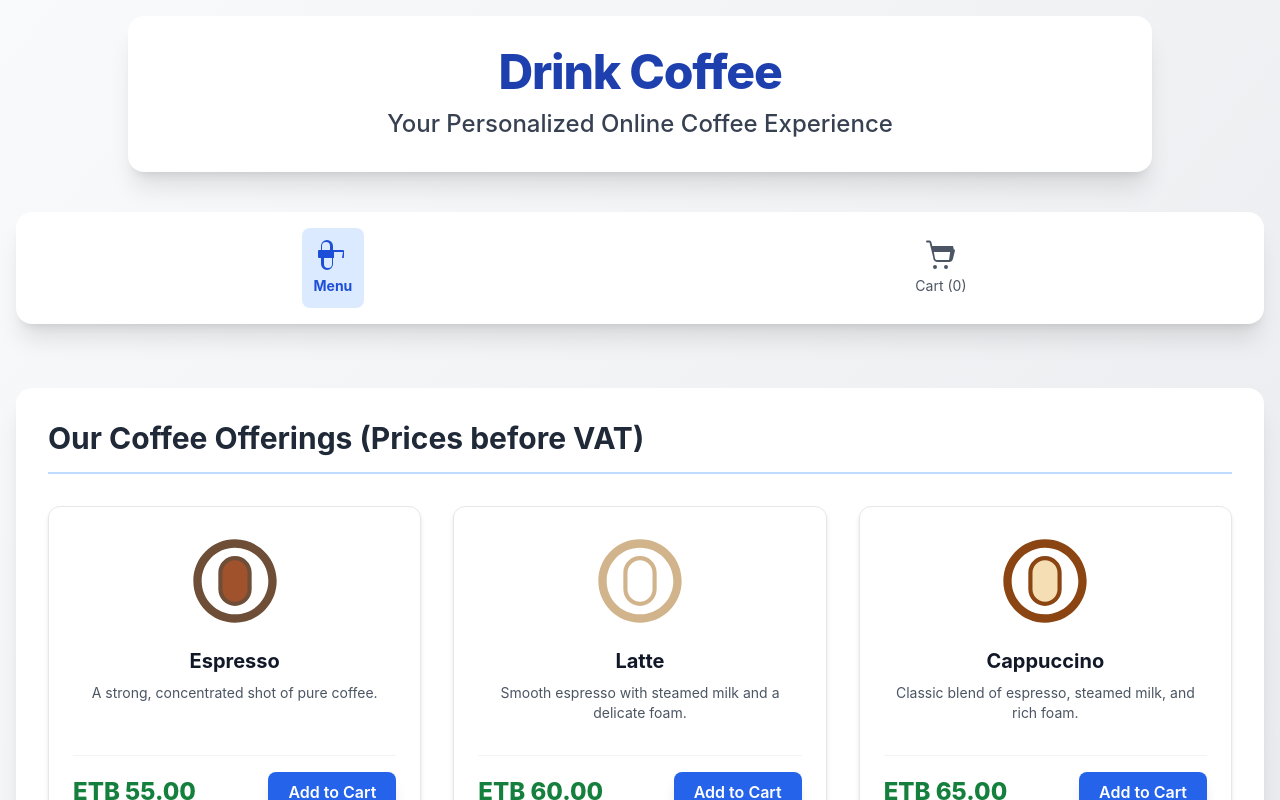
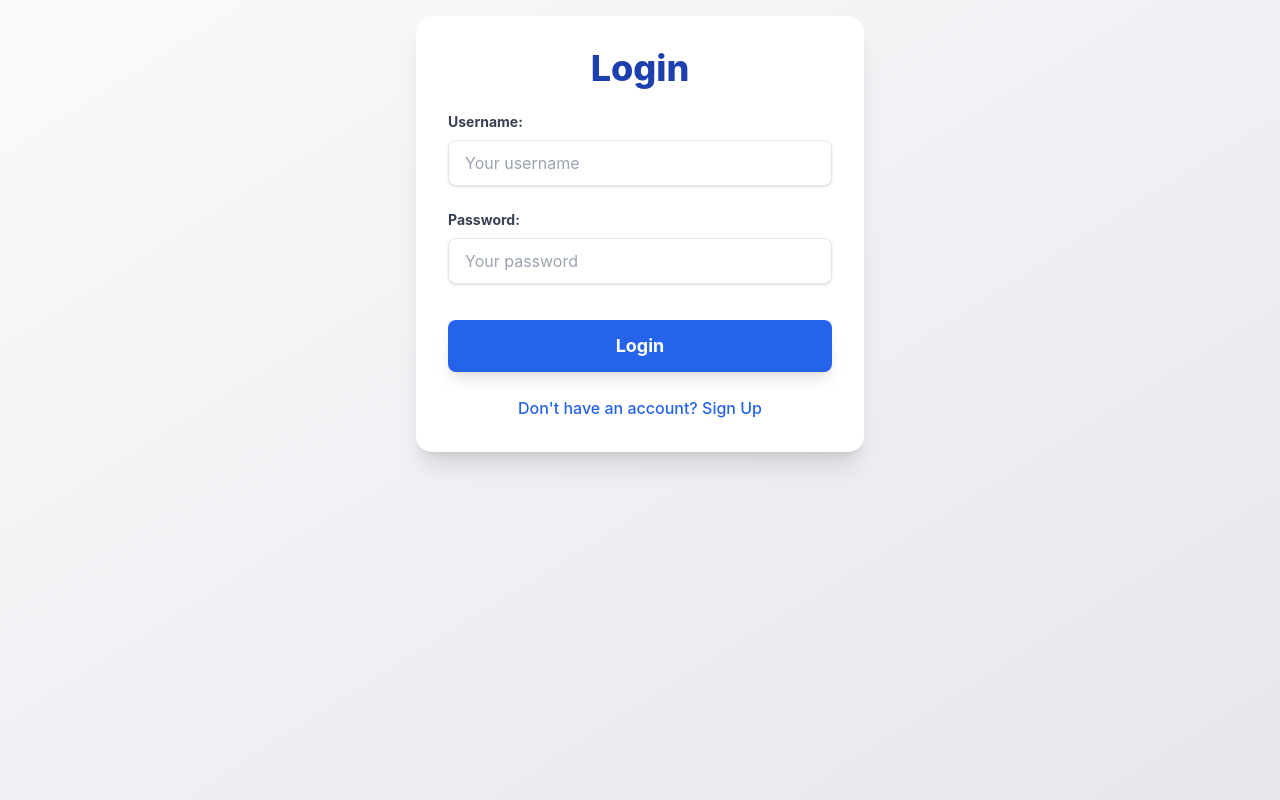
Before and after one commit to Kirakin/drink-coffee, a React (Create React App) app: page / in a window 1280 px wide. Built offline with nearby package versions, Linux system fonts and the light colour scheme.

Commit message:
Update App.js
make a little change on the sign up page

```diff
--- a/src/App.js
+++ b/src/App.js
@@ -1,4 +1,59 @@
-import React, { useState, useEffect, useRef } from 'react';
+import React, { useState, useEffect, useRef, createContext, useContext } from 'react';
+
+// --- Auth Context ---
+const AuthContext = createContext(null);
+
+// Auth Provider to wrap your App and provide authentication state
+const AuthProvider = ({ children }) => {
+    const [user, setUser] = useState(null); // Stores logged-in user info
+    const [isLoggedIn, setIsLoggedIn] = useState(false);
+
+    // Simulate persistent login using localStorage
+    useEffect(() => {
+        const storedUser = localStorage.getItem('currentUser');
+        if (storedUser) {
+            try {
+                const parsedUser = JSON.parse(storedUser);
+                setUser(parsedUser);
+                setIsLoggedIn(true);
+            } catch (e) {
+                console.error("Failed to parse user from localStorage:", e);
+                localStorage.removeItem('currentUser'); // Clear invalid data
+            }
+        }
+    }, []);
+
+    const login = (userData) => {
+        setUser(userData);
+        setIsLoggedIn(true);
+        localStorage.setItem('currentUser', JSON.stringify(userData)); // Store in localStorage
+    };
+
+    const logout = () => {
+        setUser(null);
+        setIsLoggedIn(false);
+        localStorage.removeItem('currentUser'); // Clear from localStorage
+    };
+
+    const authContextValue = {
+        user,
+        isLoggedIn,
+        login,
+        logout,
+    };
+
+    return (
+        <AuthContext.Provider value={authContextValue}>
+            {children}
+        </AuthContext.Provider>
+    );
+};
+
+// Custom hook to use auth context
+const useAuth = () => {
+    return useContext(AuthContext);
+};
+
 
 // Helper component for general icons (e.g., menu, cart)
 const Icon = ({ name, size = 24, weight = "fill", className = "" }) => {
@@ -14,7 +69,21 @@ const Icon = ({ name, size = 24, weight = "fill", className = "" }) => {
                 <path d="M96 216a16 16 0 1 1-16-16 16 16 0 0 1 16 16Zm88 0a16 16 0 1 1-16-16 16 16 0 0 1 16 16ZM224 48H58.34L50.41 16.2A16 16 0 0 0 35.88 4H16a8 8 0 0 0 0 16h19.88l30.06 120.24A32 32 0 0 0 96 176h96a32 32 0 0 0 31.06-23.76l.1-.41 16-64a8 8 0 0 0-7.7-10.83ZM192 160H96a16 16 0 0 1-15.53-12.06L70.47 96h131.06Z"></path>
             </svg>
         ),
-        // Add more icons here if needed for other UI elements
+        'user': (
+            <svg xmlns="http://www.w3.org/2000/svg" width={size} height={size} viewBox="0 0 256 256" fill="currentColor">
+                <path d="M232 128a104 104 0 1 1-104-104A104.11 104.11 0 0 1 232 128ZM128 40a88 88 0 1 0 88 88A88.1 88.1 0 0 0 128 40Zm0 24a40 40 0 1 0 40 40A40 40 0 0 0 128 64Zm0 64a24 24 0 1 1-24 24A24 24 0 0 1 128 128Zm-40 56a71.85 71.85 0 0 1 79.77 0 71.32 71.32 0 0 0-79.77 0Z"></path>
+            </svg>
+        ),
+        'lock': (
+            <svg xmlns="http://www.w3.org/2000/svg" width={size} height={size} viewBox="0 0 256 256" fill="currentColor">
+                <path d="M184 80a56 56 0 0 0-112 0v24a8 8 0 0 0 8 8h96a8 8 0 0 0 8-8ZM128 200a20 20 0 1 1 20-20A20.02 20.02 0 0 1 128 200Zm88-72v88a16 16 0 0 1-16 16H64a16 16 0 0 1-16-16v-88a8 8 0 0 1 16 0v88h128v-88a8 8 0 0 1 16 0Zm-40-72a40 40 0 0 1-80 0v16h80Z"></path>
+            </svg>
+        ),
+        'arrow-left': (
+            <svg xmlns="http://www.w3.org/2000/svg" width={size} height={size} viewBox="0 0 256 256" fill="currentColor">
+                <path d="M224 128a8 8 0 0 1-8 8H59.31l58.35 58.34a8 8 0 0 1-11.32 11.32l-72-72a8 8 0 0 1 0-11.32l72-72a8 8 0 0 1 11.32 11.32L59.31 120H216a8 8 0 0 1 8 8Z"></path>
+            </svg>
+        )
     };
     return <span className={className}>{icons[name]}</span>;
 };
@@ -35,6 +104,93 @@ const CoffeeIcon = ({ name, size = 80, className = "" }) => {
     return <span className={className}>{coffeeIcons[name]}</span>;
 };
 
+
+// --- AuthForm Component (for both Login and Signup) ---
+const AuthForm = ({ type, onAuthSuccess, onSwitchMode }) => {
+    const [username, setUsername] = useState('');
+    const [password, setPassword] = useState('');
+    const [error, setError] = useState('');
+    const { login } = useAuth(); // Use the login function from AuthContext
+
+    const handleSubmit = (e) => {
+        e.preventDefault();
+        setError(''); // Clear previous errors
+
+        if (username.length < 3 || password.length < 6) {
+            setError('Username must be at least 3 characters and password at least 6 characters.');
+            return;
+        }
+
+        // In a real app, you'd send these to a backend API
+        // For this demo, we'll simulate success/failure
+        if (type === 'login') {
+            if (username === 'testuser' && password === 'password123') {
+                login({ username: 'testuser' });
+                onAuthSuccess();
+            } else {
+                setError('Invalid username or password.');
+            }
+        } else { // signup
+            // Simulate successful signup
+            // In a real app, you'd check if username already exists
+            login({ username }); // Log in the new user immediately
+            onAuthSuccess();
+        }
+    };
+
+    return (
+        <div className="w-full max-w-md bg-white shadow-xl rounded-2xl p-8 flex flex-col items-center">
+            <h2 className="text-4xl font-extrabold text-blue-800 mb-6">
+                {type === 'login' ? 'Login' : 'Sign Up'}
+            </h2>
+            {error && (
+                <p className="text-red-600 mb-4 bg-red-100 p-3 rounded-lg w-full text-center">{error}</p>
+            )}
+            <form onSubmit={handleSubmit} className="w-full space-y-6">
+                <div>
+                    <label htmlFor="username" className="block text-gray-700 text-sm font-bold mb-2">
+                        Username:
+                    </label>
+                    <input
+                        type="text"
+                        id="username"
+                        value={username}
+                        onChange={(e) => setUsername(e.target.value)}
+                        className="shadow appearance-none border rounded-lg w-full py-3 px-4 text-gray-700 leading-tight focus:outline-none focus:ring-2 focus:ring-blue-500 focus:border-transparent"
+                        placeholder="Your username"
+                        required
+                    />
+                </div>
+                <div>
+                    <label htmlFor="password" className="block text-gray-700 text-sm font-bold mb-2">
+                        Password:
+                    </label>
+                    <input
+                        type="password"
+                        id="password"
+                        value={password}
+                        onChange={(e) => setPassword(e.target.value)}
+                        className="shadow appearance-none border rounded-lg w-full py-3 px-4 text-gray-700 mb-3 leading-tight focus:outline-none focus:ring-2 focus:ring-blue-500 focus:border-transparent"
+                        placeholder="Your password"
+                        required
+                    />
+                </div>
+                <button
+                    type="submit"
+                    className="w-full bg-blue-600 text-white py-3 px-6 rounded-lg font-bold text-lg hover:bg-blue-700 transition-colors shadow-lg transform hover:scale-105 active:scale-95 focus:outline-none focus:ring-4 focus:ring-blue-300"
+                >
+                    {type === 'login' ? 'Login' : 'Sign Up'}
+                </button>
+            </form>
+            <button
+                onClick={onSwitchMode}
+                className="mt-6 text-blue-600 hover:text-blue-800 transition-colors font-medium text-md"
+            >
+                {type === 'login' ? 'Don\'t have an account? Sign Up' : 'Already have an account? Login'}
+            </button>
+        </div>
+    );
+};
 
 // CoffeeOrderPage Component: Contains the menu and cart logic
 const CoffeeOrderPage = ({ coffeeOfferings, cart, addToCart, removeFromCart, cartSubtotal, vatAmount, cartTotal, handleCheckout }) => {
@@ -334,6 +490,7 @@ const PaymentPage = ({ orderSummary, onBackToMenu }) => {
 // Main App component
 const App = () => {
     const VAT_RATE = 0.15; // 15% VAT
+    const { user, isLoggedIn, logout } = useAuth(); // Use auth state and functions
 
     // Define the initial, un-ordered list of coffee offerings
     const initialCoffeeOfferings = [
@@ -352,10 +509,13 @@ const App = () => {
     const [currentCoffeeOfferings, setCurrentCoffeeOfferings] = useState(initialCoffeeOfferings);
     // State for the shopping cart
     const [cart, setCart] = useState([]);
-    // State to manage the current page view: 'order' or 'payment'
-    const [currentPage, setCurrentPage] = useState('order');
+    // State to manage the current page view: 'order' or 'payment' (only relevant after login)
+    const [currentPage, setCurrentPage] = useState('order'); // Default to 'order' after login
     // State to hold order summary details to pass to payment page
     const [orderSummary, setOrderSummary] = useState(null);
+    // State to manage login/signup mode for the AuthForm
+    const [authMode, setAuthMode] = useState('login');
+
 
     // Calculate subtotal, VAT, and grand total
     const cartSubtotal = cart.reduce((sum, item) => sum + (item.price * item.quantity), 0);
@@ -404,18 +564,47 @@ const App = () => {
         setCurrentCoffeeOfferings(initialCoffeeOfferings); // Reset coffee order
     };
 
+    // This function is called when AuthForm successfully logs in or signs up
+    const handleAuthSuccess = () => {
+        // After successful authentication, ensure the page is set to 'order'
+        setCurrentPage('order');
+    };
+
+    // When logging out, clear the cart and redirect to the login page
+    const handleLogout = () => {
+        logout(); // Call the logout function from AuthContext
+        setCart([]); // Clear the cart
+        setCurrentPage('login'); // Redirect to login page
+        setAuthMode('login'); // Ensure AuthForm shows login mode
+    };
+
     return (
-        <div className="min-h-screen flex flex-col items-center p-4 bg-gradient-to-br from-gray-50 to-gray-200 font-inter text-gray-800 w-full"> {/* Added w-full here */}
+        <div className="min-h-screen flex flex-col items-center p-4 bg-gradient-to-br from-gray-50 to-gray-200 font-inter text-gray-800 w-full">
+            {isLoggedIn ? (
+                // Render the main application content if logged in
+                <>
                     {/* Header */}
                     <header className="w-full max-w-5xl bg-white shadow-xl rounded-2xl p-8 mb-10 text-center transform transition-all duration-300 hover:scale-105">
                         <h1 className="text-5xl font-extrabold text-blue-800 mb-3 tracking-tight">Drink Coffee</h1>
                         <p className="text-2xl text-gray-700 font-medium">Your Personalized Online Coffee Experience</p>
+
+                        {/* User Info and Logout Button */}
+                        <div className="mt-6 flex justify-center items-center gap-4">
+                            <span className="text-lg font-semibold text-gray-700">Welcome, {user?.username}!</span>
+                            <button
+                                onClick={handleLogout}
+                                className="bg-red-500 text-white px-4 py-2 rounded-lg font-semibold hover:bg-red-600 transition duration-300 shadow-md"
+                            >
+                                <Icon name="lock" size={20} className="inline-block mr-2" />
+                                Logout
+                            </button>
+                        </div>
                     </header>
 
-            {/* Conditional rendering based on currentPage state */}
+                    {/* Conditional rendering based on currentPage state (within logged-in view) */}
                     {currentPage === 'order' ? (
                         <CoffeeOrderPage
-                    coffeeOfferings={currentCoffeeOfferings} // Pass the reorderable list
+                            coffeeOfferings={currentCoffeeOfferings}
                             cart={cart}
                             addToCart={addToCart}
                             removeFromCart={removeFromCart}
@@ -430,8 +619,24 @@ const App = () => {
                             onBackToMenu={handleBackToMenu}
                         />
                     )}
+                </>
+            ) : (
+                // Render the authentication form if not logged in
+                <AuthForm
+                    type={authMode}
+                    onAuthSuccess={handleAuthSuccess}
+                    onSwitchMode={() => setAuthMode(authMode === 'login' ? 'signup' : 'login')}
+                />
+            )}
         </div>
     );
 };
 
-export default App;
+// Wrap the App component with AuthProvider
+const AppWrapper = () => (
+    <AuthProvider>
+        <App />
+    </AuthProvider>
+);
+
+export default AppWrapper;
```
Lines whose indentation alone changed are shown as unchanged.
